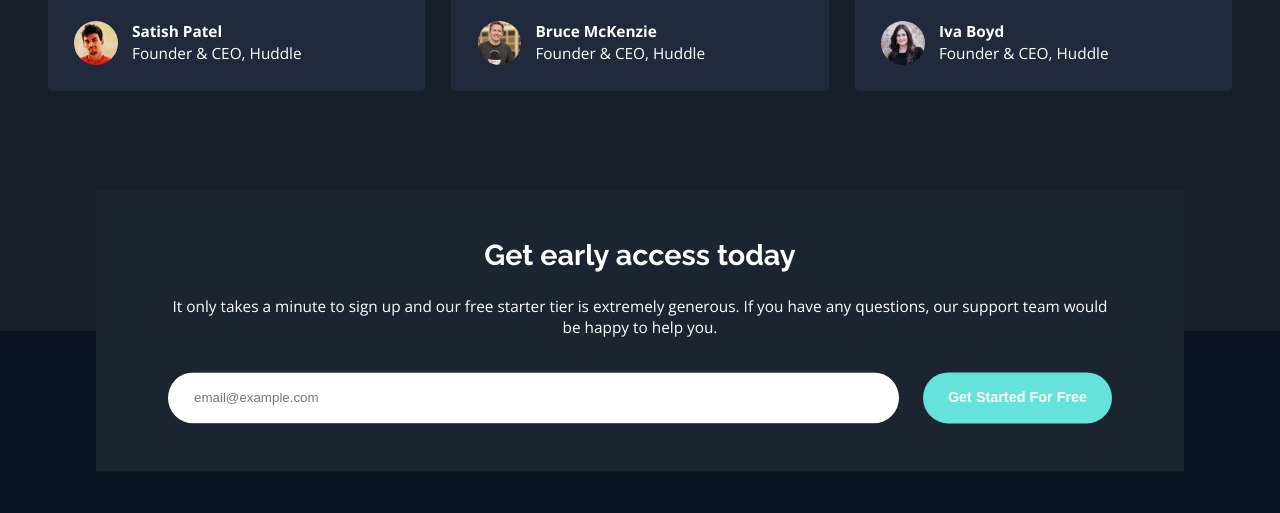
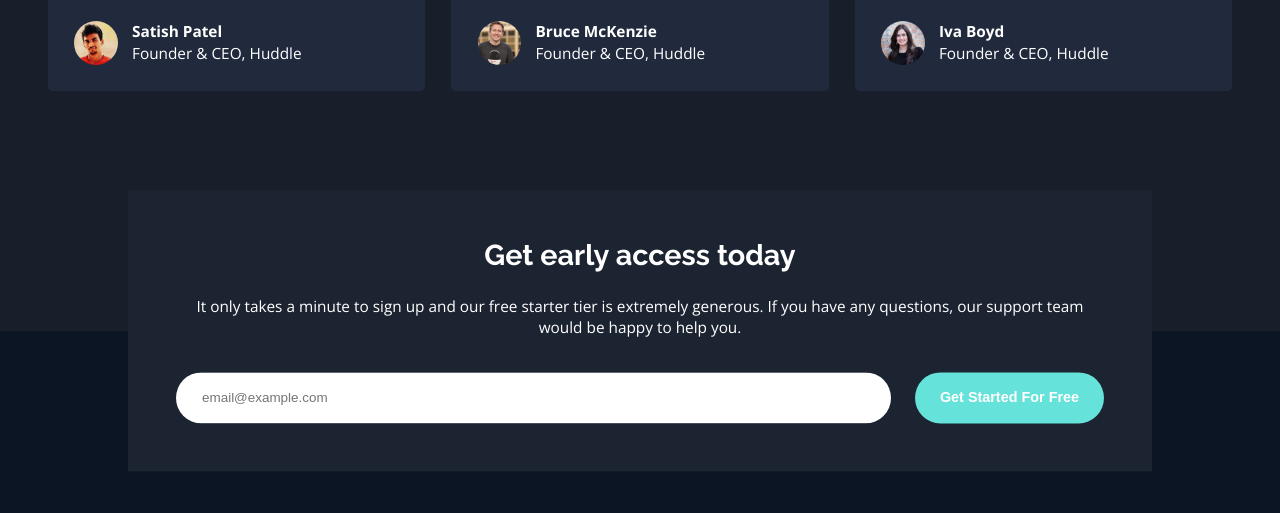
Before and after one commit to othmanekahtal/Fylo-dark-theme-landing-page, a website: page index.html in a window 1280 px wide. Shown: the part 2482-2995 px from the top of the page. Drawn offline with nearby package versions, Linux system fonts and the light colour scheme.

Commit message:
final commit 🔥

```diff
--- a/sass/_base.scss
+++ b/sass/_base.scss
@@ -71,16 +71,20 @@ $white: hsl(0, 0%, 100%);
 html {
   // initial root font
   font-size: 62.5%;
-  @include respond_style("extra-small-screen") {
-    font-size: 55%;
+
+  @include respond_style("largest-screen") {
+    font-size: 90%; // 15px for largest screen
+  }
+  @include respond_style("medium-screen") {
+    font-size: 60%; // 10px for largest screen
   }
   @include respond_style("small-screen") {
     font-size: 57.5%; // 9px for largest screen
   }
-  @include respond_style("medium-screen") {
-    font-size: 60%; // 10px for largest screen
+  @include respond_style("extra-small-screen") {
+    font-size: 52.5%;
   }
-  @include respond_style("largest-screen") {
-    font-size: 90%; // 15px for largest screen
+  @include respond_style("Phone") {
+    font-size: 45.5%;
   }
 }
--- a/sass/_components.scss
+++ b/sass/_components.scss
@@ -18,6 +18,12 @@
   li {
     &:not(:last-child) {
       margin-right: 4.5rem;
+      @include respond_style("small-screen") {
+        margin-right: 1.5rem;
+      }
+      @include respond_style("extra-small-screen") {
+        margin-right: 0.5rem !important;
+      }
     }
     a {
       color: white;
@@ -60,15 +66,25 @@
   justify-content: center;
   @include respond_style("extra-small-screen") {
     width: 100%;
+    flex-direction: column;
   }
 }
 .feature-box {
   flex-basis: 37.5%;
   text-align: center;
   margin: auto;
+  &:not(:last-of-type) {
+    @include respond_style("extra-small-screen") {
+      margin-bottom: 5rem;
+    }
+  }
   @include respond_style("medium-screen") {
     flex-basis: 40.5%;
   }
+  @include respond_style("extra-small-screen") {
+    flex-basis: unset;
+  }
+
   .illustration {
     height: 7.5rem;
     margin-bottom: 1.5rem;
@@ -76,6 +92,9 @@
   &:nth-child(3),
   &:nth-child(4) {
     margin-top: 5rem;
+    @include respond_style("extra-small-screen") {
+      margin-top: unset;
+    }
   }
   &__title {
     padding: 1rem;
@@ -95,18 +114,19 @@
 .working__img {
   flex-basis: 40%;
   margin-right: 10rem;
-  @include respond_style("extra-small-screen") {
-    margin-right: 0 !important;
-    margin-bottom: 5rem;
+  @include respond_style("largest-screen") {
+    flex-basis: 50%;
+    margin-right: 5rem;
   }
   @include respond_style("medium-screen") {
     flex-basis: 50%;
     margin-right: 2.5rem;
   }
-  @include respond_style("largest-screen") {
-    flex-basis: 50%;
-    margin-right: 5rem;
+  @include respond_style("extra-small-screen") {
+    margin-right: 0;
+    margin-bottom: 5rem;
   }
+
   img {
     width: 100%;
   }
@@ -149,26 +169,26 @@
   background-color: $testimonials-dark-blue;
   border-radius: 0.5rem;
   padding: 4.5rem;
-  @include respond_style("extra-small-screen") {
-    margin-bottom: 2.5rem;
+  @include respond_style("largest-screen") {
+    padding: 3rem;
   }
   @include respond_style("medium-screen") {
     padding: 2.75rem;
   }
-  @include respond_style("largest-screen") {
-    padding: 3rem;
+  @include respond_style("extra-small-screen") {
+    margin-bottom: 2.5rem;
   }
 
   &:not(:last-child) {
     margin-right: 5rem;
-    @include respond_style("extra-small-screen") {
-      margin-right: 0 !important;
+    @include respond_style("largest-screen") {
+      margin-right: 3.5rem;
     }
     @include respond_style("medium-screen") {
       margin-right: 2.75rem;
     }
-    @include respond_style("largest-screen") {
-      margin-right: 3.5rem;
+    @include respond_style("extra-small-screen") {
+      margin-right: 0;
     }
   }
 }
@@ -225,8 +245,9 @@
     border: 2px solid transparent;
     outline: none;
     margin-right: 2.5rem;
+    font-size: 1.4rem;
     @include respond_style("extra-small-screen") {
-      margin-right: 0 !important ;
+      margin-right: 0;
       margin-bottom: 2.5rem;
     }
     &:focus {
@@ -237,7 +258,7 @@
       border: 2px solid $red;
     }
     &::placeholder {
-      font-size: inherit;
+      font-size: 1.4rem;
     }
   }
 }
@@ -275,9 +296,6 @@
   }
 }
 .footer {
-  @include respond_style("extra-small-screen") {
-    // padding: 5rem;
-  }
   p,
   span {
     padding: 1.5rem;
@@ -301,6 +319,9 @@
 }
 .social-icon {
   padding: 1.5rem;
+  @include respond_style("extra-small-screen") {
+    align-self: center;
+  }
   a {
     outline: none;
     text-decoration: unset;
--- a/sass/_layout.scss
+++ b/sass/_layout.scss
@@ -1,4 +1,3 @@
-@import "base";
 .header {
   display: flex;
   background-color: $signUp-dark-Blue;
@@ -15,6 +14,9 @@
   background-position: top;
   margin-top: -45rem;
   background-repeat: no-repeat;
+  @include respond_style("Phone") {
+    background-image: url("../images/bg-curvy-mobile.svg");
+  }
   @include respond_style("largest-screen") {
     background-size: 100%;
   }
@@ -70,9 +72,12 @@
   text-align: center;
   position: relative;
   z-index: 11;
+  @include respond_style("Phone") {
+    padding: 2.5rem !important;
+  }
   @include respond_style("medium-screen") {
-    width: 85%;
-    padding: 5rem 7.5rem;
+    width: 80%;
+    padding: 5rem;
   }
   @include respond_style("largest-screen") {
     width: 75%;
@@ -90,6 +95,10 @@
   display: grid;
   grid-template-columns: minmax(auto, 45rem) repeat(4, auto);
   grid-column-gap: 2.5rem;
+  @include respond_style("Phone") {
+    padding: 5rem;
+    padding-top: 35rem;
+  }
   @include respond_style("extra-small-screen") {
     display: flex !important;
     flex-direction: column;
```
Also changed, not shown: dest/style.css.
